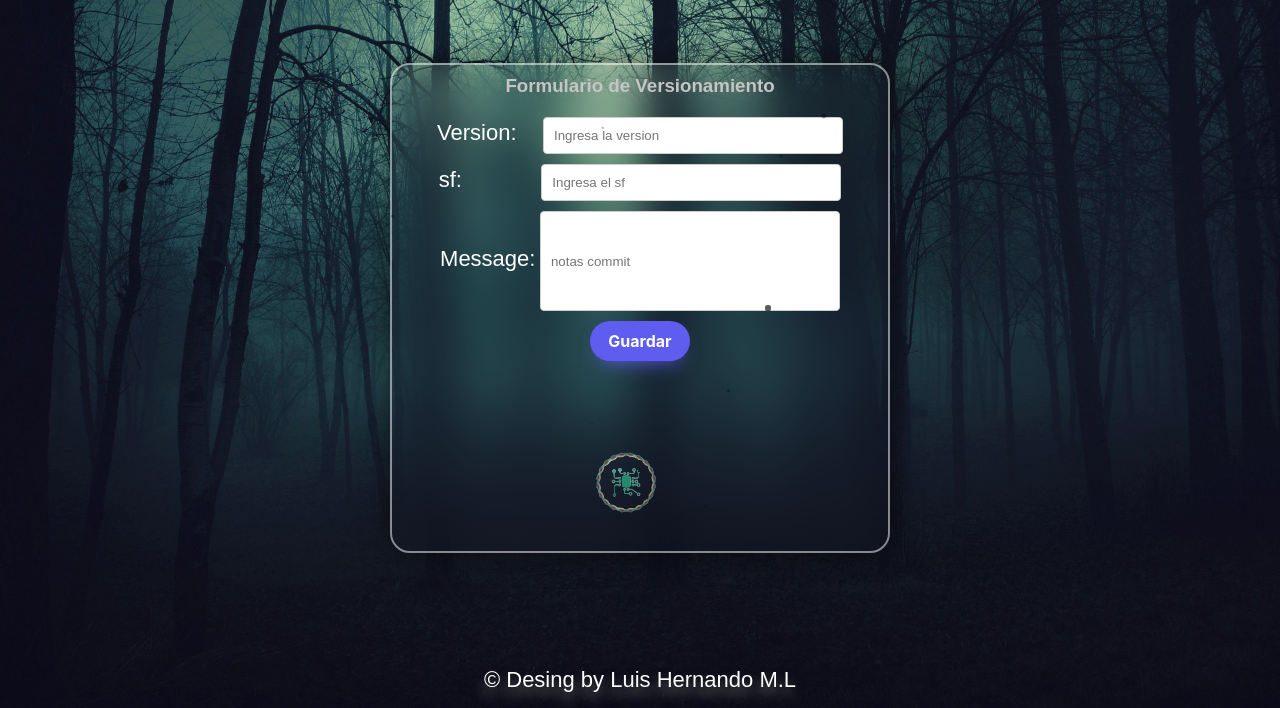
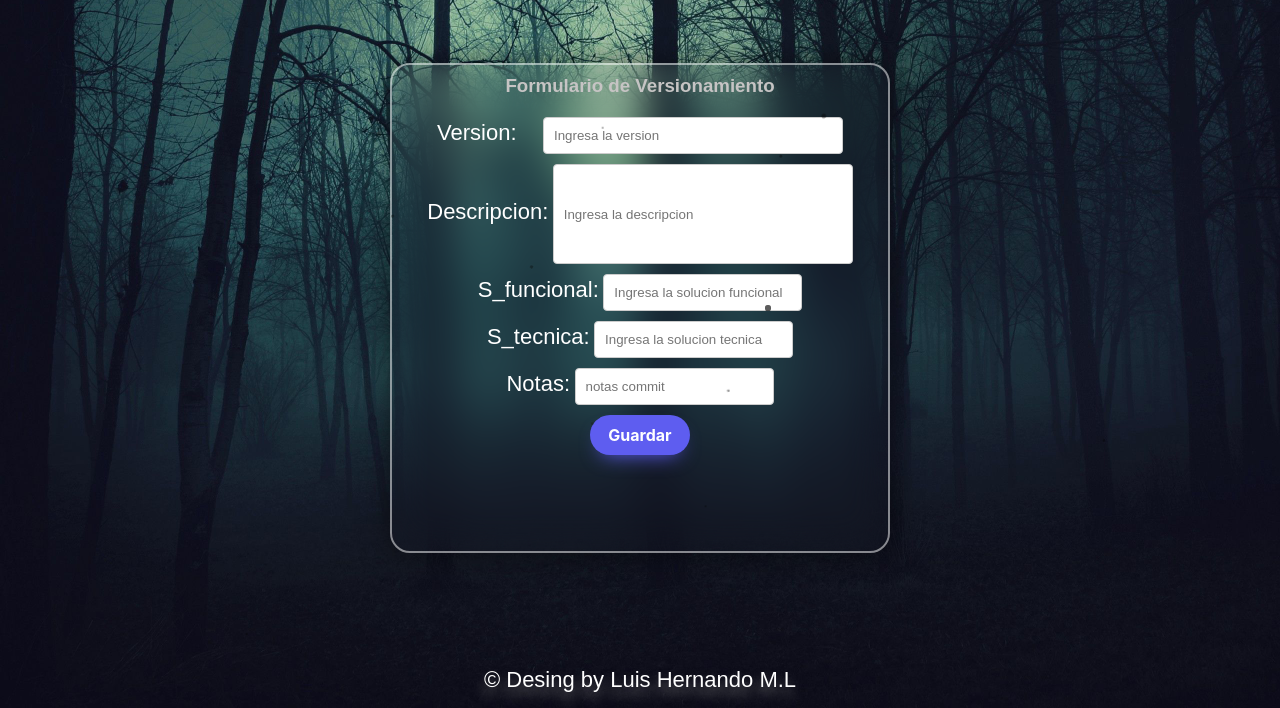
Before and after one commit to luisml03/proyecto_versionamiento, a plain HTML site: page ventana/index.html in a window 1280 px wide. Shown: the part 92-800 px from the top of the page. Drawn offline with nearby package versions, Linux system fonts and the light colour scheme; files whose address does not match are found by name.

Commit message:
actualizacion index

```diff
--- a/ventana/index.html
+++ b/ventana/index.html
@@ -43,13 +43,24 @@
         </div>
 
         <div class="form-group">
-            <label for="sf">sf:</label>
-            <input class="input-s" type="text" id="sfversion" name="sfversion" placeholder="Ingresa el sf" required>
+            <label for="descripcion">Descripcion:</label>
+            <input class="input_mess" type="text" id="descripcion" name="descripcion" placeholder="Ingresa la descripcion" required>
+        </div>
+
+
+        <div class="form-group">
+            <label for="sf">S_funcional:</label>
+            <input class="input-f" type="text" id="sfversion" name="sfversion" placeholder="Ingresa la solucion funcional" required>
         </div>
 
         <div class="form-group">
-            <label for="message">Message:</label>
-            <input class="input_mess" type="text" id="message" name="message" placeholder="notas commit" required>
+            <label for="st">S_tecnica:</label>
+            <input class="input-t" type="text" id="stecnica" name="stecnica" placeholder="Ingresa la solucion tecnica" required>
+        </div>
+
+        <div class="form-group">
+            <label for="message">Notas:</label>
+            <input class="input_mess_n" type="text" id="message" name="message" placeholder="notas commit" required>
         </div>
 
         <button class="btn" type="submit">Guardar</button>
@@ -77,7 +88,7 @@
 
     <script src="form.js"></script>
    <footer>
-    <div class="myLogo"></div>
+    <!-- <div class="myLogo"></div>-->
     <div class="footer">
           &copy; Desing by Luis Hernando M.L
     </div>
```
